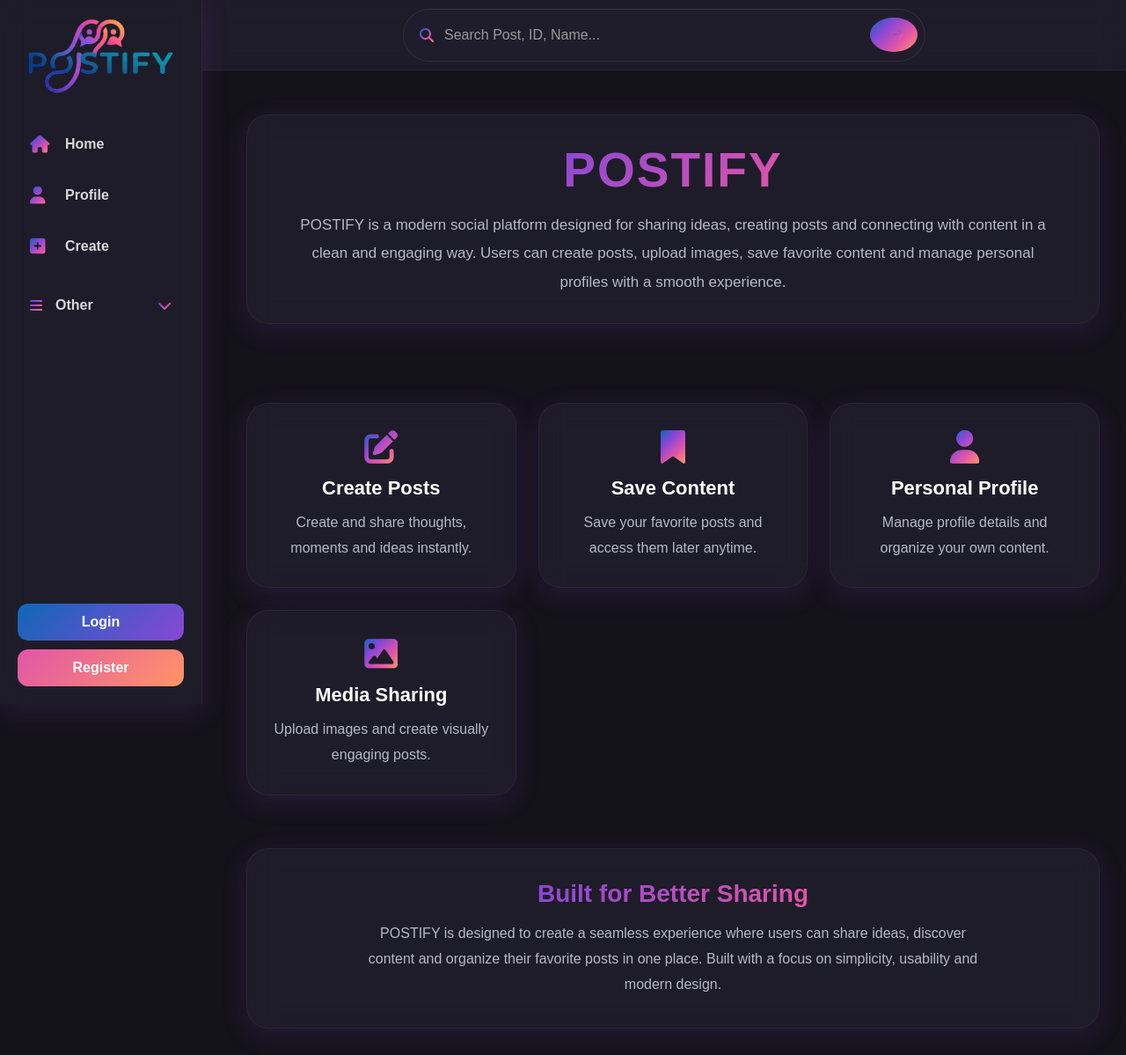
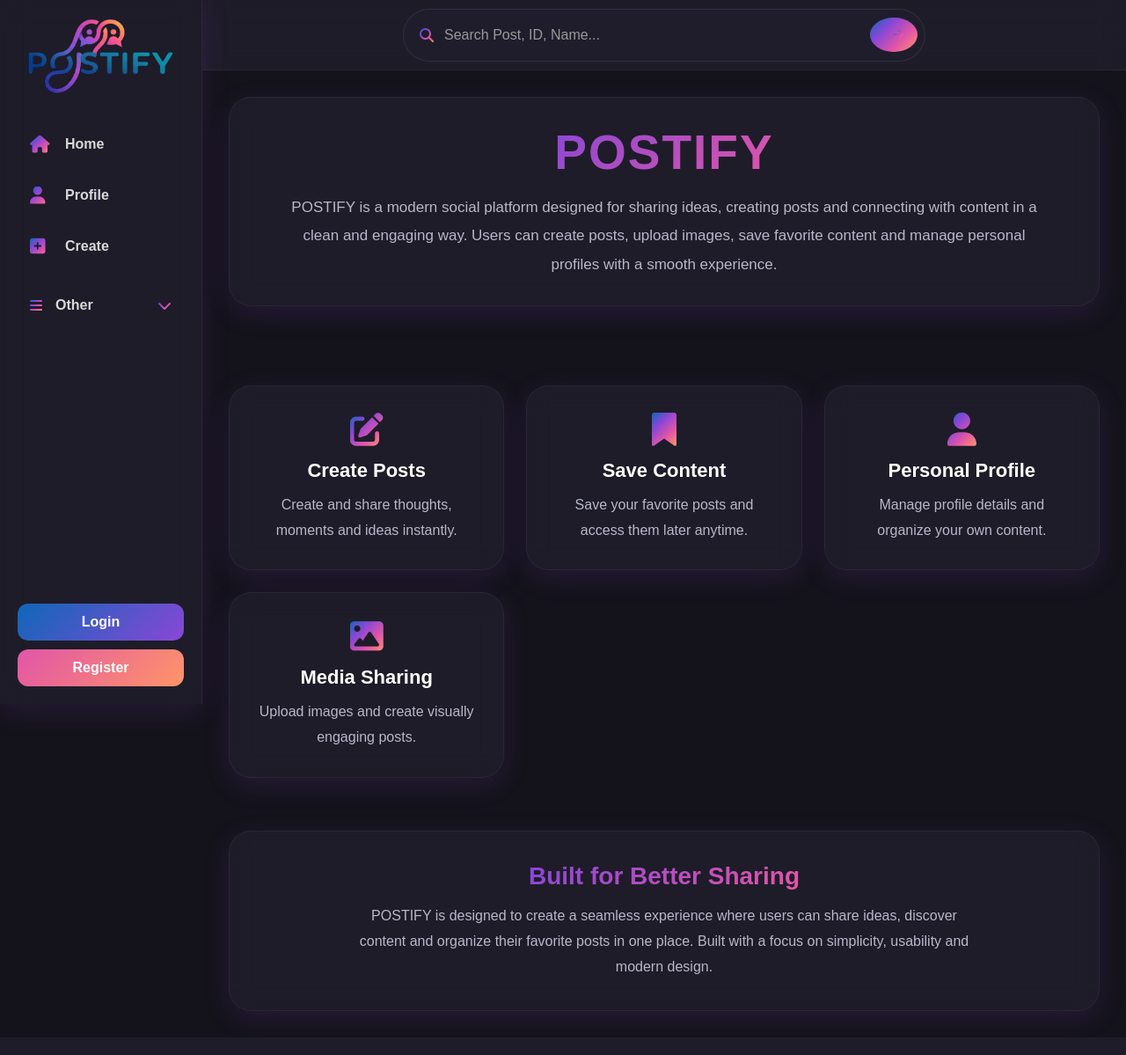
Before and after one commit to ghogharifenil/Postify, a Django app: template post/templates/post/about.html in a window 1280 px wide. Shown: the whole page at 88% size. Run offline with Django 5.2, Linux system fonts and the light colour scheme; the template is opened without the code that fills it, so the values that code supplies are empty.

Commit message:
render deploy web site

```diff
--- a/post/templates/base/base.html
+++ b/post/templates/base/base.html
@@ -19,12 +19,13 @@
         font-family: Arial, sans-serif;
       }
 
-      body {
-        background: #14131b;
-        min-height: 100vh;
-        display: flex;
-        color: white;
-      }
+      body{
+    background:#14131b;
+    margin:0;
+    color:#fff;
+    font-family:"Segoe UI",sans-serif;
+    overflow-x:hidden;
+}
 
       /* SIDEBAR */
 
@@ -285,12 +286,13 @@
         transform: scale(1.1);
       }
       /* MAIN CONTENT */
-      .main-content {
-        margin-left: 250px;
-        margin-top: 100px;
-        padding: 30px;
-        width: 100%;
-      }
+   .main-content{
+    margin-left:230px;
+    margin-top:80px;
+    padding:30px;
+    width:calc(100% - 230px);
+    min-height:calc(100vh - 80px);
+}
 
       /* ================= MOBILE ================= */
 
```
